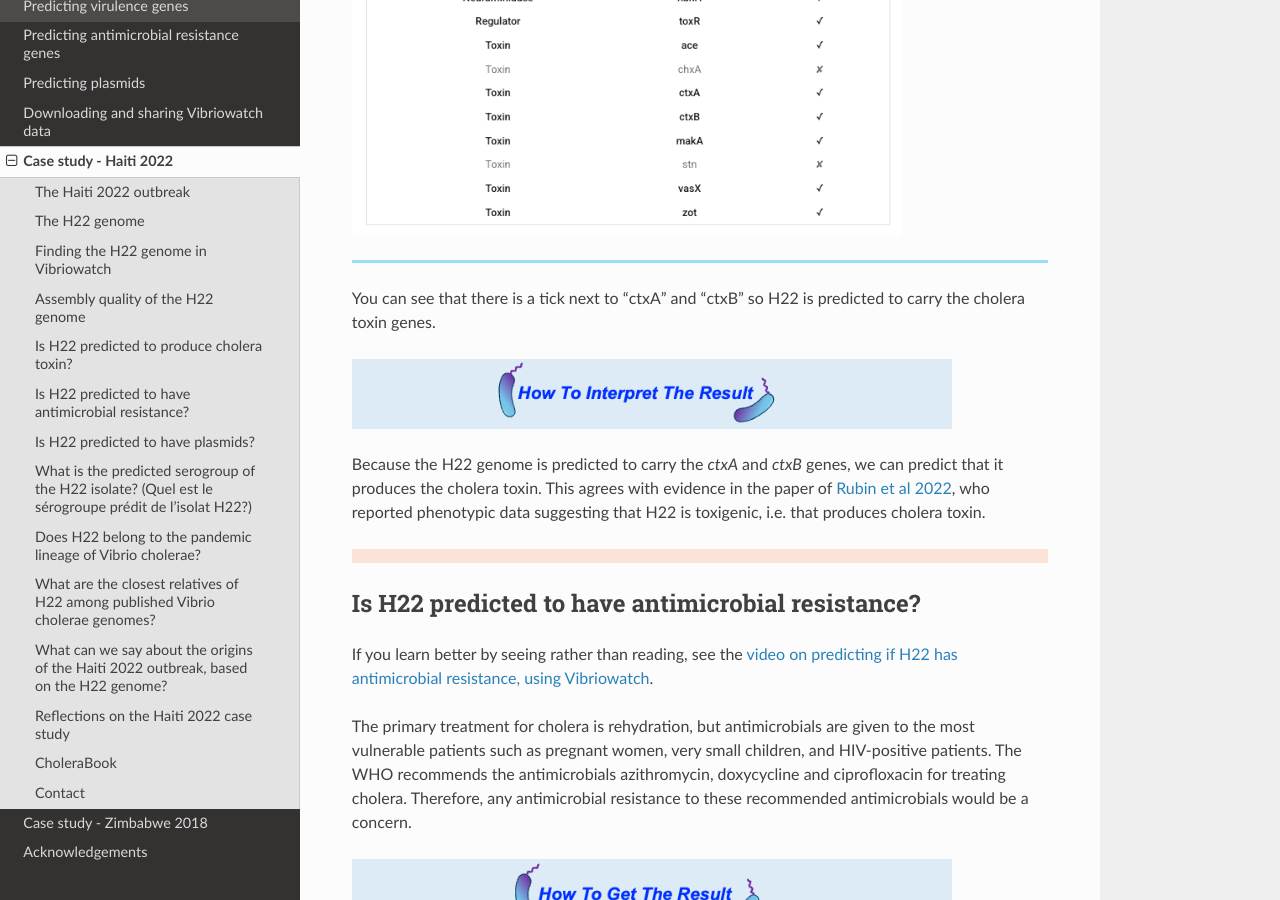
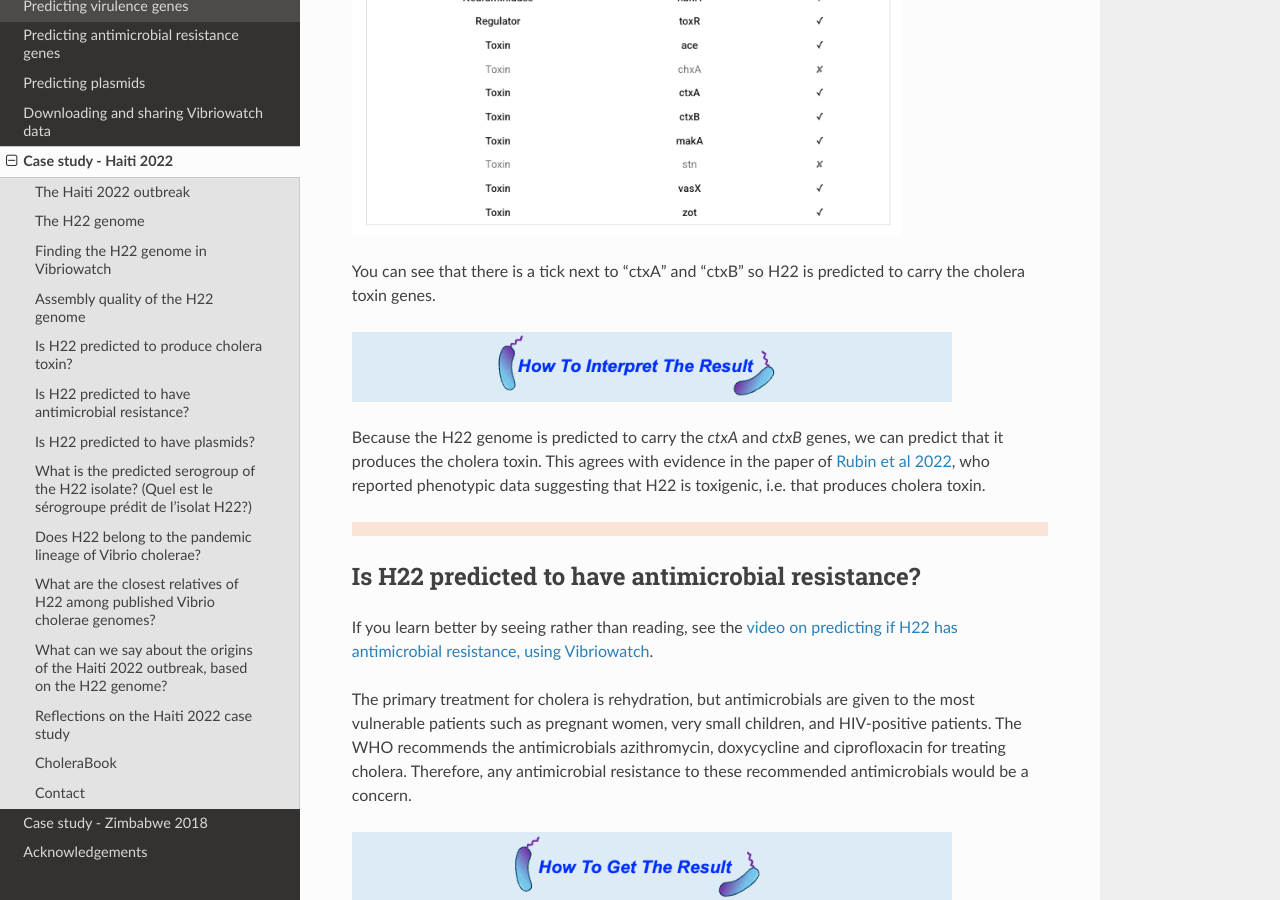
Before and after one commit to avrilcoghlan/vibriowatch, a Sphinx documentation site: the page built from docs/source/haiti.rst, in a window 1280 px wide and 900 px high, scrolled down 5482 px. Built offline with Sphinx 7.4.7 and the Read the Docs theme 3.1.0, drawn with Linux system fonts in a browser that asks for light colours.

Commit message:
Update haiti.rst

```diff
--- a/docs/source/haiti.rst
+++ b/docs/source/haiti.rst
@@ -168,9 +168,6 @@ of the genome report page for H22:
 
 .. image:: Picture121.png
   :width: 550
-
-.. image:: HorizontalDividerThin.png
-  :width: 1200
 
 You can see that there is a tick next to "ctxA" and "ctxB" so H22 is predicted to carry the cholera toxin genes.
 
```
